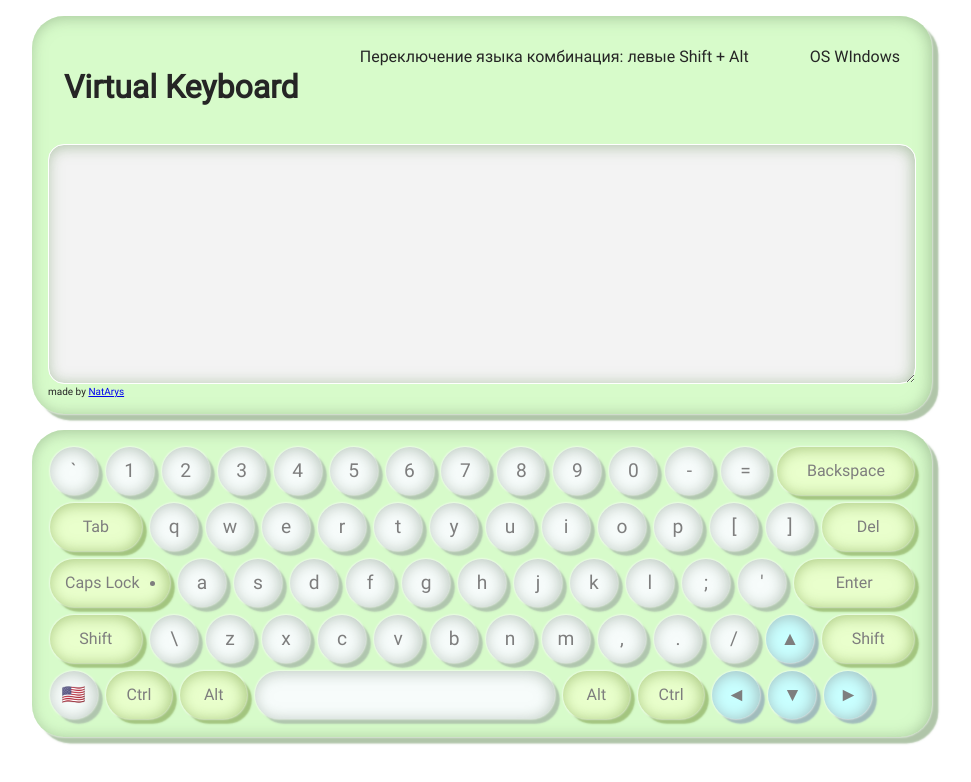
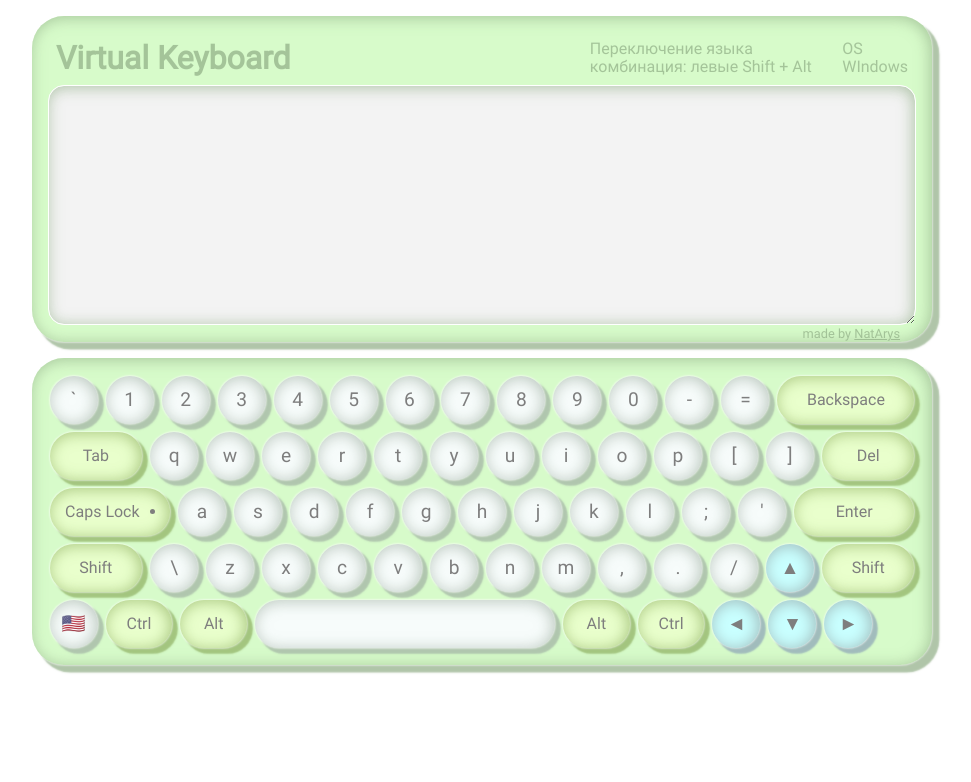
Before and after one commit to NatArys/virtual-keyboard, a website built with webpack: page src/index.html in a window 1280 px wide. Shown: the whole page, without its empty margins (158-1129 px from the left). Built offline with nearby package versions, Linux system fonts and the light colour scheme.

Commit message:
refactor: apply prettier

```diff
--- a/src/style/_style.scss
+++ b/src/style/_style.scss
@@ -14,21 +14,11 @@ body {
   font-size: $font-size;
 }
 
-
-.ref-info {
-  background: $bg-color;
-  color: $text-color;
-  margin: 1rem auto;
-  height: 100px;
-  width: 60%;
-}
-
-
 .input-wrapper {
   background: $bg-color;
   color: $text-color;
   margin: 1rem auto 0;
-  padding: 1rem;
+  padding: 1rem 1rem 0 1rem;
   width: 900px;
   border-radius: 2rem;
   background-color: $bg-board;
@@ -53,11 +43,33 @@ body {
 
 }
 
+
 .info {
   display: flex;
   justify-content: space-between;
-  padding: 1rem;
+  gap: 1rem;
+  padding: 0.5rem;
   font-size: 1rem;
+  color: $sh-board;
+}
+
+.title {
+  width: 100%;
+  padding: 0;
+  margin: 0;
+  font-size: 2rem;
+  flex-grow: 1;
+}
+
+.info-name {
+  padding: 0 1rem;
+  font-size: 0.8rem;
+  text-align: right;
+  color: $sh-board;
+
+  a {
+    color: $sh-board;
+  }
 }
 
 
@@ -134,19 +146,24 @@ body {
 }
 
 .lang {
-
   width: 2rem;
   height: 2rem;
 }
 
-.press,
-.key:hover {
 
-  background-color: rgb(221 221 221);
-  box-shadow:
-    inset 0.1rem -0.1rem 0.9rem rgba(247, 247, 247, 0.863),
-    0 0 0.1rem 1px rgba(255, 255, 255, 0.5),
-    0.2rem 0.2rem 0.2rem $sh-key3;
+.key1.press,
+.key1:hover {
+  @include shadow-hover($sh-key1, 0.1rem, 0.1rem);
+}
+
+.key2.press,
+.key2:hover {
+  @include shadow-hover($sh-key2, 0.1rem, 0.1rem);
+}
+
+.key3.press,
+.key3:hover {
+  @include shadow-hover($sh-key3, 0.1rem, 0.1rem);
 }
 
 
--- a/src/style/_var.scss
+++ b/src/style/_var.scss
@@ -19,9 +19,14 @@ $sh-board: rgb(143, 173, 132, 0.7);
 
 
 @mixin shadow ($color, $size-x: 0.3rem, $size-y: $size-x) {
-  // box-shadow: $size-x $size-y 0 $color;
   box-shadow:
     inset -0.1rem 0.1rem 0.9rem $color,
     0 0 0.1rem 1px rgba(255, 255, 255, 0.5),
+    $size-x $size-y 0.1rem 1px $color;
+}
+@mixin shadow-hover ($color, $size-x: 0.3rem, $size-y: $size-x) {
+  box-shadow:
+    inset -0.1rem 0.1rem 1.3rem $color,
+    0 0 0.1rem 1px rgba(255, 255, 255, 0.5),
     $size-x $size-y 0.1rem $color;
 }
```
